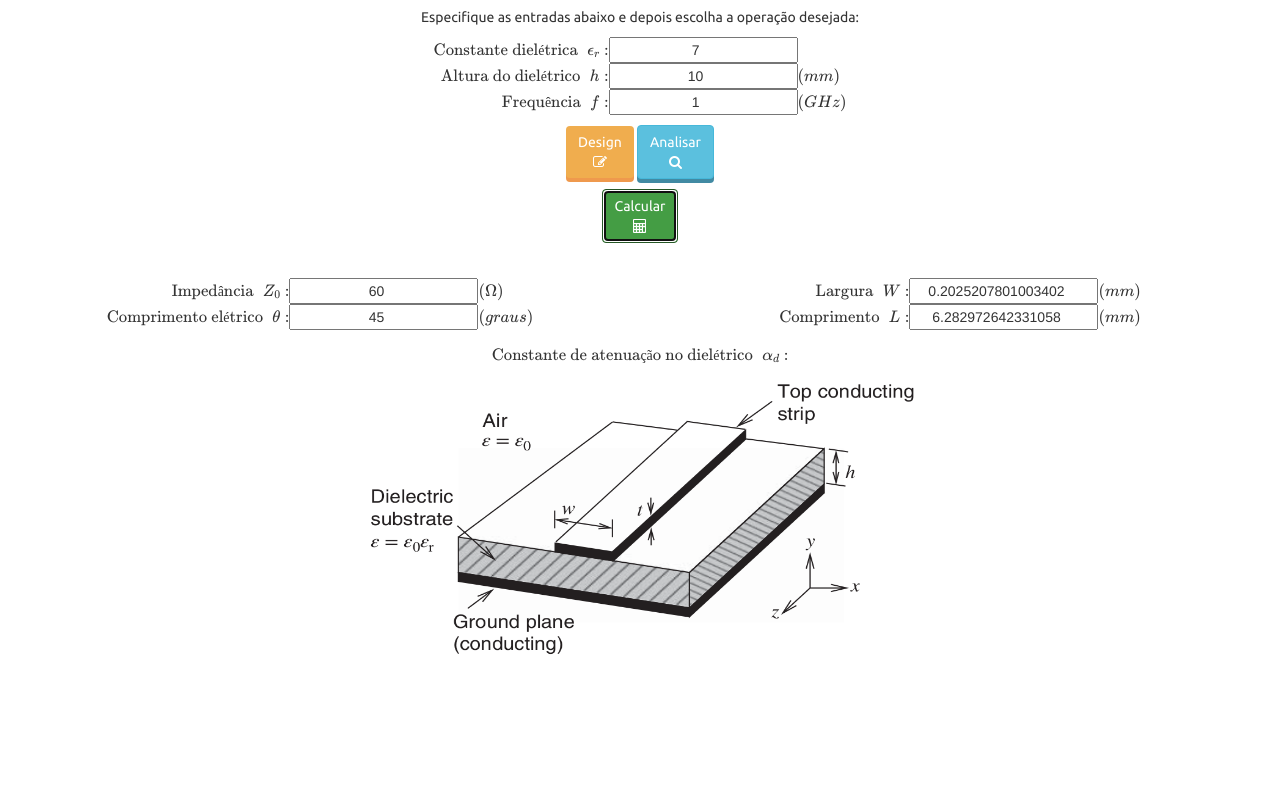
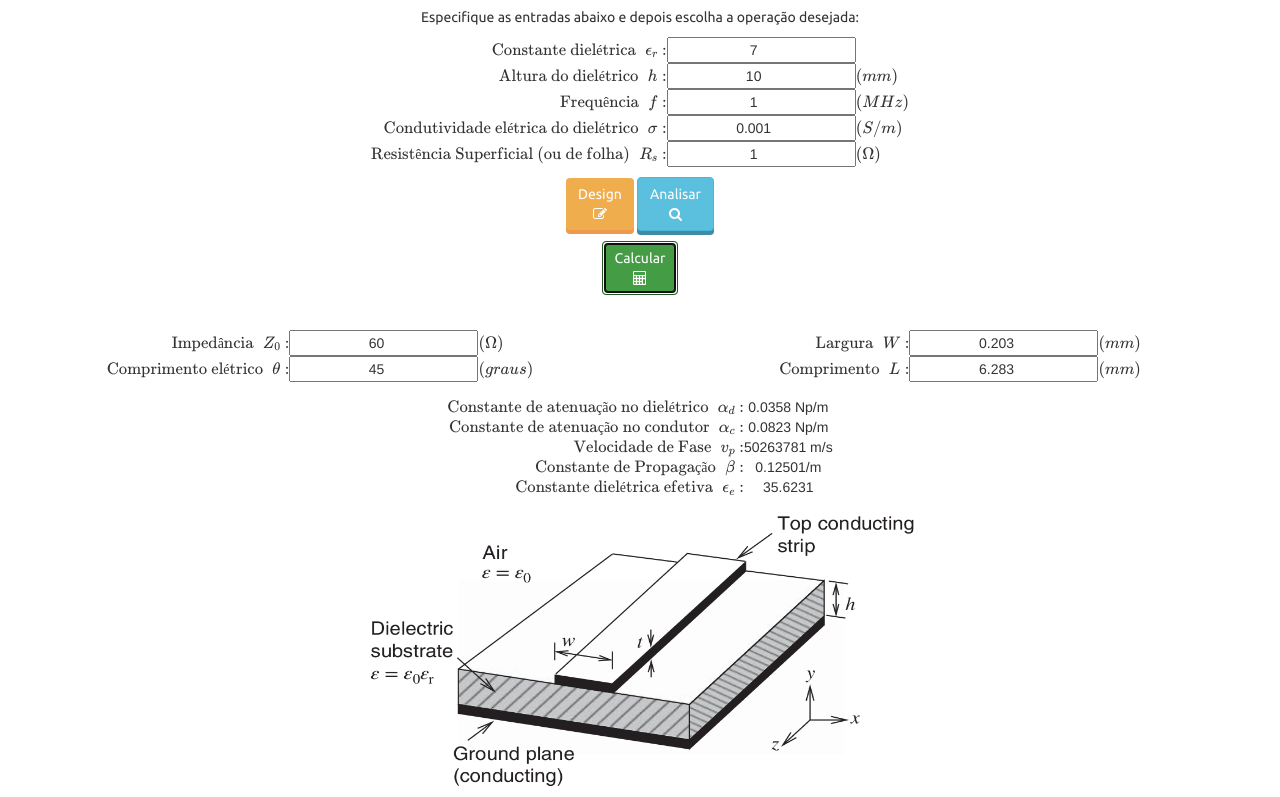
Before and after one commit to Gabrui/ELE12Lab2, a plain HTML site: page codigo/lab2.html in a window 1280 px wide. Both pictures are taken after a click on the button "Calcular". Shown: the part 63-860 px from the top of the page. Before the commit the page ends 800 px from the top, so only its background shows below. Drawn offline with nearby package versions, Linux system fonts and the light colour scheme; some packages are replaced by stand-ins of ours.

Commit message:
Mais saídas e bug
A fórmula da frequência estava errada, calculava o comprimento errado

```diff
--- a/codigo/lab2.html
+++ b/codigo/lab2.html
@@ -49,9 +49,16 @@
       </tr>
       <tr>
         <td>$\text{Frequência}\;\;f:$</td>
-        <td><input type="number" name="freq" step="any" value="1">$(GHz)$ </td>
+        <td><input type="number" name="freq" step="any" value="1">$(MHz)$ </td>
       </tr>
-
+      <tr>
+        <td>$\text{Condutividade elétrica do dielétrico}\;\;\sigma:$</td>
+        <td><input type="number" name="sigma" step="any" value="0.001">$(S/m)$ </td>
+      </tr>
+      <tr>
+        <td>$\text{Resistência Superficial (ou de folha)}\;\;R_s:$</td>
+        <td><input type="number" name="rs" step="any" value="1">$(\Omega)$ </td>
+      </tr>
     </table>
 </form>
 
@@ -118,9 +125,30 @@
         <td>$\text{Constante de atenuação no dielétrico}\;\;\alpha_d:$</td>
           <th>
           <td colsspan="2" id='alphad_value'></td></th>
-
       </tr>
 
+      <tr>
+        <td>$\text{Constante de atenuação no condutor}\;\;\alpha_c:$</td>
+          <th>
+          <td colsspan="2" id='alphac_value'></td></th>
+      </tr>
+
+      <tr>
+        <td>$\text{Velocidade de Fase}\;\;v_p:$</td>
+          <th>
+          <td colsspan="2" id='vp_value'></td></th>
+      </tr>
+
+      <tr>
+        <td>$\text{Constante de Propagação}\;\;\beta:$</td>
+          <th>
+          <td colsspan="2" id='beta_value'></td></th>
+      </tr>
+      <tr>
+        <td>$\text{Constante dielétrica efetiva}\;\;\epsilon_e:$</td>
+          <th>
+          <td colsspan="2" id='epsilone_value'></td></th>
+      </tr>
     </table>
 </form>
 
--- a/codigo/output.js
+++ b/codigo/output.js
@@ -8,7 +8,7 @@
  */
 function beta(f, er) {
     c = 300000000;
-    k0 = 2 * Math.pi * f / c;
+    k0 = 2 * Math.PI * f / c;
     return k0 * Math.sqrt(er);
 }
 
@@ -111,14 +111,17 @@ function B(z0,er){
 
 /**
  * Calcula a atenuacao no dieletrico
- * @param {number} k0 numero de onda padrao
- * @param {number} tdelta tangente de perdas
+ * @param {number} f Frequência de operação
+ * @param {number} sigma Condutividade do dielétrico
  * @param {number} ee dieletrico efetivo
  * @param {number} er dieletrico relativo
  * @returns {number} atenuacao no dieletrico Np/m
  */
-function alfad(k0, er, ee, tdelta) {
-
+function alfad(f, sigma, er, ee) {
+    c = 300000000;
+    e0 = 8.854187 * 0.000000000001;
+    k0 = 2*Math.PI*f/c;
+    tdelta = sigma/(Math.PI*2*f*ee*e0);
     return k0 * er * (ee - 1) * tdelta / (2 * Math.sqrt(ee) * (er - 1));
 
 }
@@ -134,6 +137,12 @@ function alfac(rs, z0, w) {
     return rs / (z0 * w);
 
 }
+
+
+function arredonda(num) {
+	return Math.round(num * 1000) / 1000;
+}
+
 
 
 $(document).ready(function () {
@@ -180,7 +189,9 @@ $(document).ready(function () {
 
     	var epsilon    = values1['epsilon'];
     	var altura     = values1['altura'];
-    	var frequencia = values1['freq'];
+    	var frequencia = values1['freq']*1000000;
+	var sigma      = values1['sigma'];
+	var rs         = values1['rs'];
     	var z0         = values2['z0'];
     	var theta      = values2['theta'];
 
@@ -188,10 +199,15 @@ $(document).ready(function () {
     	var b = B(z0,epsilon);
     	var W = altura*wd(a,b,epsilon, altura, z0);
     	var cd_eff = cde(epsilon,altura,W);
-    	var L = (theta / 360) * (300 / frequencia) / Math.sqrt(cd_eff);
-    	$('#W').val(W);
-    	$('#L').val(L);
-		audio1.play();
+    	var L = (theta * Math.PI / 180) / beta(frequencia, cd_eff);
+    	$('#W').val(arredonda(W));
+    	$('#L').val(arredonda(L));
+	document.getElementById("alphad_value").innerHTML = alfad(frequencia, sigma, epsilon, cd_eff).toFixed(4) +" Np/m";
+	document.getElementById('alphac_value').innerHTML = alfac(rs, z0, W).toFixed(4) +" Np/m";
+	document.getElementById('vp_value').innerHTML = vp(cd_eff).toFixed(0) +" m/s";
+	document.getElementById('beta_value').innerHTML = beta(frequencia, cd_eff).toFixed(4) +"1/m";
+	document.getElementById('epsilone_value').innerHTML = cd_eff.toFixed(4);
+	audio1.play();
     	}
 
     	else if(analisar)
@@ -210,14 +226,21 @@ $(document).ready(function () {
 
     	var epsilon    = values1['epsilon'];
     	var altura     = values1['altura'];
-    	var frequencia = values1['freq'];
+    	var frequencia = values1['freq']*1000000;
+	var sigma      = values1['sigma'];
+	var rs         = values1['rs'];
     	var W          = values2['largura'];
     	var L          = values2['comprimento'];
     	var cd_eff = cde(epsilon,altura,W);
-    	var theta  = (1.2*L)*(frequencia)*Math.sqrt(cd_eff);
+    	var theta  = L * beta(frequencia, cd_eff) * 180 / Math.PI;
     	var z0     = Z0(altura,W,cd_eff);
-    	$('#z0').val(z0);
-    	$('#theta').val(theta);
+    	$('#z0').val(arredonda(z0));
+    	$('#theta').val(arredonda(theta));
+	document.getElementById("alphad_value").innerHTML = alfad(frequencia, sigma, epsilon, cd_eff).toFixed(4) +" Np/m";
+	document.getElementById('alphac_value').innerHTML = alfac(rs, z0, W).toFixed(4) +" Np/m";
+	document.getElementById('vp_value').innerHTML = vp(cd_eff).toFixed(0) +" m/s";
+	document.getElementById('beta_value').innerHTML = beta(frequencia, cd_eff).toFixed(4) +"1/m";
+	document.getElementById('epsilone_value').innerHTML = cd_eff.toFixed(4);
 
 
 		audio2.play();
```
